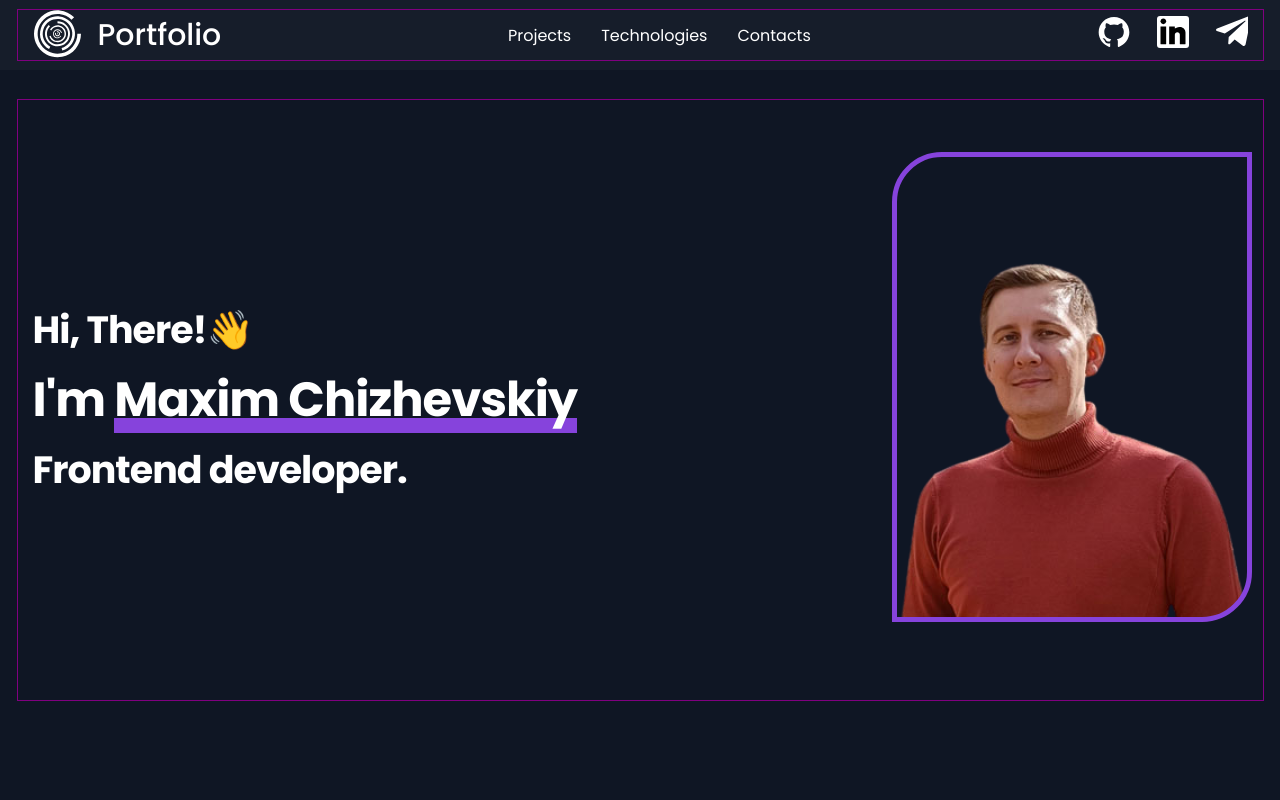
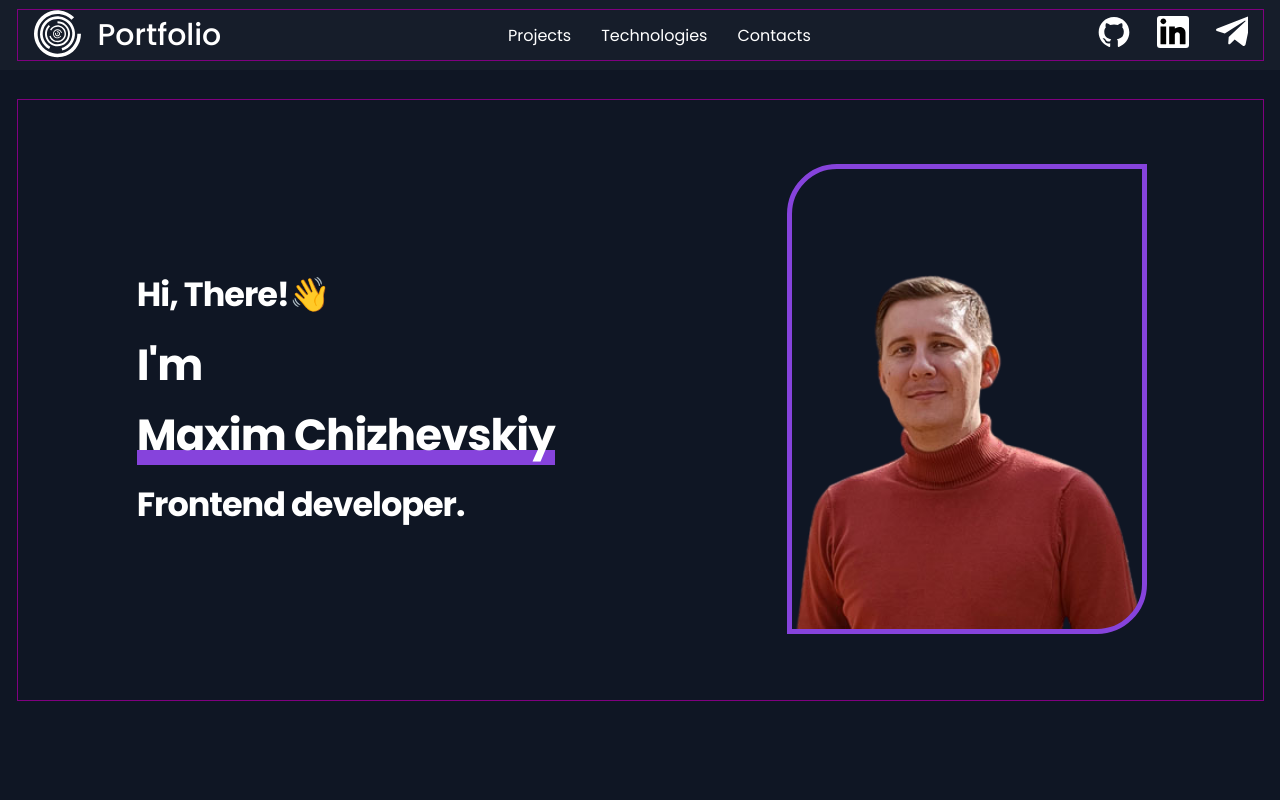
Before and after one commit to MaximChizhevskiy/my-portfolio, a React app: page / in a window 1280 px wide. Shown: the top 800 px of the page. Built offline with nearby package versions, Linux system fonts and the light colour scheme.

Commit message:
Main ver3 is ready

```diff
--- a/src/layout/header/mobileMenu/MobileMenu.tsx
+++ b/src/layout/header/mobileMenu/MobileMenu.tsx
@@ -9,7 +9,7 @@ export const MobileMenu = (props: { menuItems: Array<string> }) => {
                 <span></span>
             </BurgerButton>
 
-            <MobileMenuPopup isOpen={true}>
+            <MobileMenuPopup isOpen={false}>
             <ul>
                 {props.menuItems.map((item, index) => {
                     return <ListItem key={index}>
--- a/src/layout/section/main/Main.tsx
+++ b/src/layout/section/main/Main.tsx
@@ -4,15 +4,16 @@ import photo from '../../../assets/images/main_photo.webp'
 import {FlexWrapper} from "../../../components/FlexWrapper";
 import {Container} from "../../../components/Container";
 import {theme} from "../../../styles/Theme";
+import {font} from "../../../styles/Common";
 
 export const Main = () => {
     return (
         <StyledMain>
             <Container>
-           <FlexWrapper align={'center'} justify={'space-between'}>
+           <FlexWrapper align={'center'} justify={'space-around'} wrap={'wrap'}>
                <div>
                    <GreetingStyled>Hi, There!👋</GreetingStyled>
-                   <Name>I'm <span>Maxim Chizhevskiy</span></Name>
+                   <Name><p>I'm</p> <span>Maxim Chizhevskiy</span></Name>
                    <MainTitle>Frontend developer.</MainTitle>
                </div>
 
@@ -30,9 +31,15 @@ const Photo = styled.img`
   height: 450px;
   object-fit: cover;
   border-radius: 50px 0;
+
+  @media ${theme.media.mobile}{
+    width: 310px;
+    height: 380px;
+  }
 `
 const PhotoWrapper = styled.div`
   position: relative;
+  margin-top: 25px;
 
   &::before {
     content: "";
@@ -44,6 +51,11 @@ const PhotoWrapper = styled.div`
     top: -20px;
     left: 24px;
     border-radius: 50px 0;
+
+    @media ${theme.media.mobile}{
+      width: 290px;
+      height: 400px;
+    }
   }
 `
 
@@ -54,31 +66,29 @@ const StyledMain = styled.section`
 `
 
 const GreetingStyled = styled.span`
-  font-size: 38px;
+  ${font({weight: 700, Fmax: 35, Fmin: 25})}
   font-style: normal;
-  font-weight: 700;
   line-height: 70px;
   letter-spacing: -1px;
 `
 
 const MainTitle = styled.h1`
-  font-size: 38px;
+  ${font({weight: 700, Fmax: 35, Fmin: 25})}
   font-style: normal;
-  font-weight: 700;
   line-height: 70px;
   letter-spacing: -1px;
 `
 
 const Name = styled.h2`
-  font-size: 48px;
+  ${font({weight: 700, Fmax: 45, Fmin: 35})}
   font-style: normal;
-  font-weight: 700;
   line-height: 70px;
   letter-spacing: -1px;
 
   span {
     position: relative;
     z-index: 0;
+    white-space: nowrap;
     &::before {
       content: "";
       display: inline-block;
@@ -91,4 +101,9 @@ const Name = styled.h2`
       z-index: -1;
     }
   }
+
+  @media ${theme.media.mobile} {
+    margin: 5px 0 5px;
+    line-height: 35px;
+  }
 `
--- a/src/layout/section/projects/Projects.tsx
+++ b/src/layout/section/projects/Projects.tsx
@@ -12,7 +12,7 @@ export const Projects = () => {
         <StyledProjects>
             <Container>
             <SectionTitle>Projects</SectionTitle>
-            <FlexWrapper justify={"space-between"} align={"flex-start"}>
+            <FlexWrapper justify={"space-between"} align={"flex-start"} wrap={"wrap"}>
             <Project title={"Social network (In progress)"}
                      text={"This is sample project description random things are here in" +
                 " description This is sample project lorem ipsum generator for dummy content"}
--- /dev/null
+++ b/src/styles/Common.ts
@@ -0,0 +1,18 @@
+import {theme} from "./Theme";
+
+type FontPropsType = {
+    family?: string
+    weight?: number
+    color?: string
+    lineHeight?: number
+    Fmin?: number
+    Fmax?: number
+}
+
+export const font = ({family, weight, color, lineHeight, Fmin, Fmax}: FontPropsType) => `
+    font-family: ${family || 'Poppins'};
+    font-weight: ${weight || 400};
+    font-weight: ${color || theme.colors.titlesColor};
+    line-height: ${lineHeight || 1.2};
+    font-size: calc( (100vw - 360px)/(1440 - 360) * (${Fmax} - ${Fmin}) + ${Fmin}px);
+`
```
